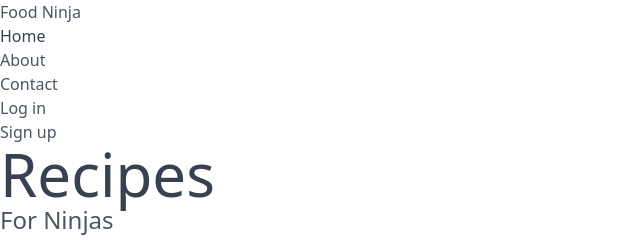
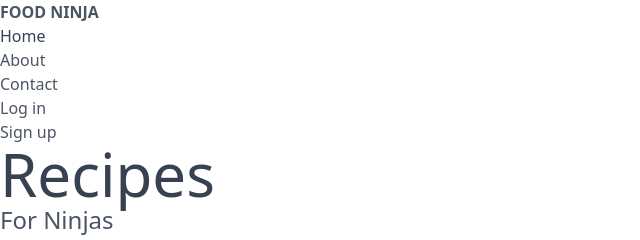
Before and after one commit to muirurimukundi/css-tailwind, a website: page src/index.html in a window 1280 px wide. Shown: the top 240 px of the page, 0-640 px from the left. Drawn offline with Linux system fonts and the light colour scheme.

Commit message:
Add: make top-level heading uppercased and bold

```diff
--- a/src/index.html
+++ b/src/index.html
@@ -13,7 +13,7 @@
     <div>
       <nav>
         <div>
-          <h1>
+          <h1 class="font-bold uppercase">
             <a href="#">Food Ninja</a>
           </h1>
         </div>
```
Also changed, not shown: src/output.css.
